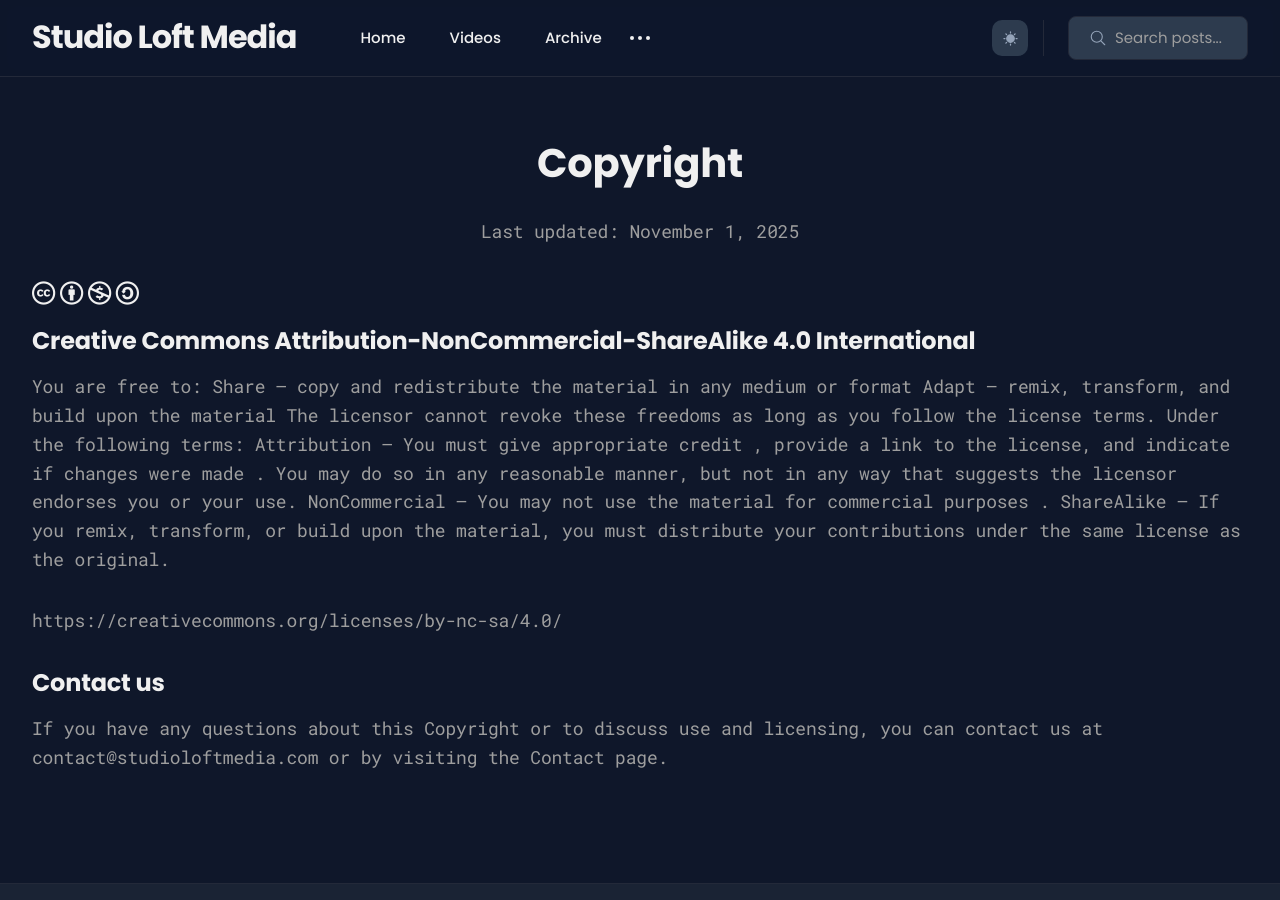
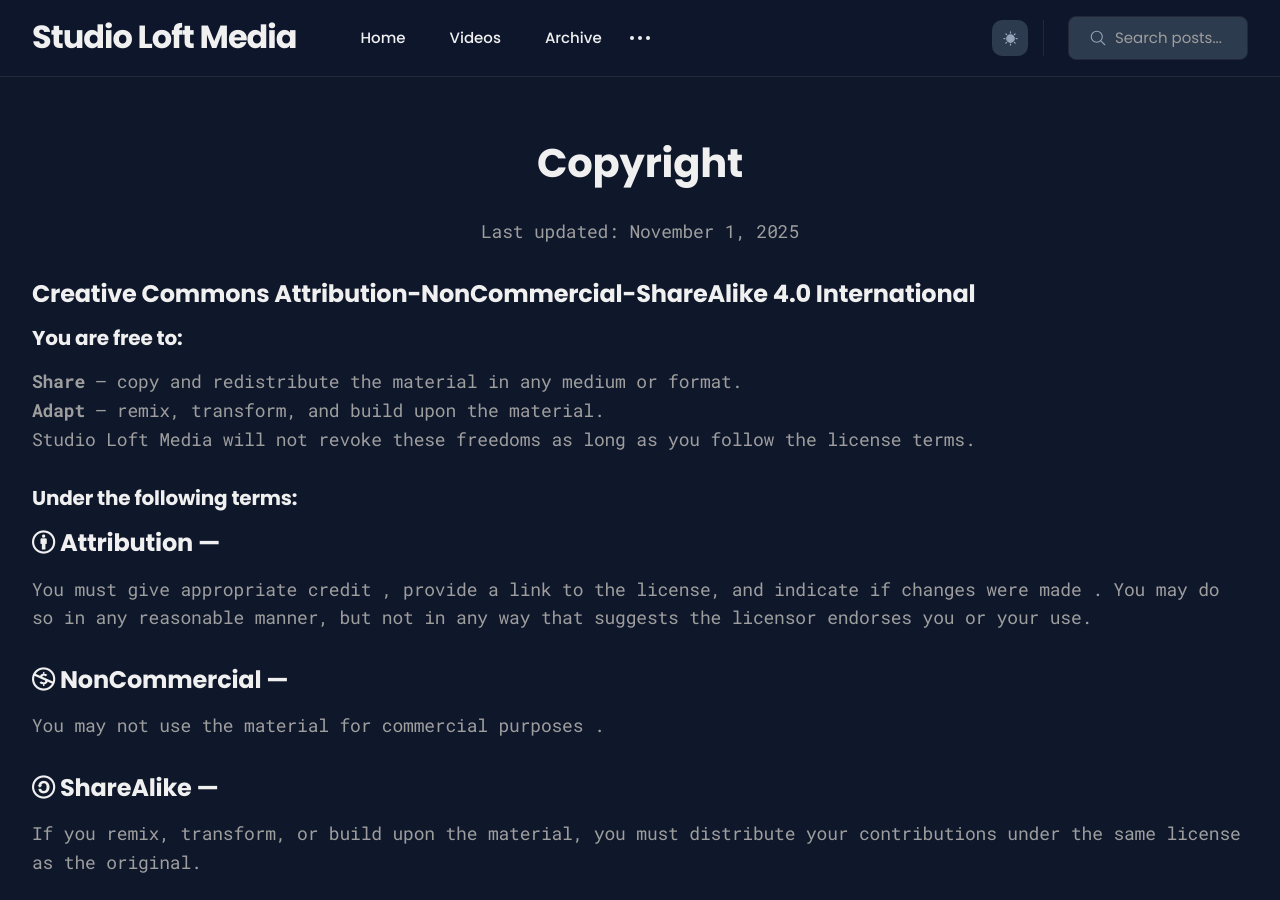
Before and after one commit to studioloft/studioloft.github.io, a Jekyll site: the page built from _pages/copyright.md, in a window 1280 px wide and 900 px high. Built offline with Jekyll 4.4.1, drawn with Linux system fonts in a browser that asks for light colours.

Commit message:
copyright copy update

```diff
--- a/_pages/copyright.md
+++ b/_pages/copyright.md
@@ -6,16 +6,20 @@ permalink: /copyright/
 
 <p style="text-align: center;">Last updated: November 1, 2025</p>
 
-<h3><i class="fa-brands fa-creative-commons"></i> <i class="fa-brands fa-creative-commons-by"></i>  <i class="fa-brands fa-creative-commons-nc"></i>  <i class="fa-brands fa-creative-commons-sa"></i></h3>
 <h3>Creative Commons Attribution-NonCommercial-ShareAlike 4.0 International</h3>
-You are free to:
-Share — copy and redistribute the material in any medium or format
-Adapt — remix, transform, and build upon the material
-The licensor cannot revoke these freedoms as long as you follow the license terms.
-Under the following terms:
-Attribution — You must give appropriate credit , provide a link to the license, and indicate if changes were made . You may do so in any reasonable manner, but not in any way that suggests the licensor endorses you or your use.
-NonCommercial — You may not use the material for commercial purposes .
-ShareAlike — If you remix, transform, or build upon the material, you must distribute your contributions under the same license as the original.
+<h4>You are free to:</H4>
+<b>Share</B> — copy and redistribute the material in any medium or format.
+<br>
+<b>Adapt</b> — remix, transform, and build upon the material.
+<br>
+Studio Loft Media will not revoke these freedoms as long as you follow the license terms.
+<H4>Under the following terms:</h4>
+<h3><i class="fa-brands fa-creative-commons-by"></i> Attribution —</h3>
+You must give appropriate credit , provide a link to the license, and indicate if changes were made . You may do so in any reasonable manner, but not in any way that suggests the licensor endorses you or your use.
+<h3><i class="fa-brands fa-creative-commons-nc"></i> NonCommercial —</h3>
+You may not use the material for commercial purposes .
+<h3><i class="fa-brands fa-creative-commons-sa"></i> ShareAlike —</h3>
+If you remix, transform, or build upon the material, you must distribute your contributions under the same license as the original.
 
 https://creativecommons.org/licenses/by-nc-sa/4.0/
 
```
